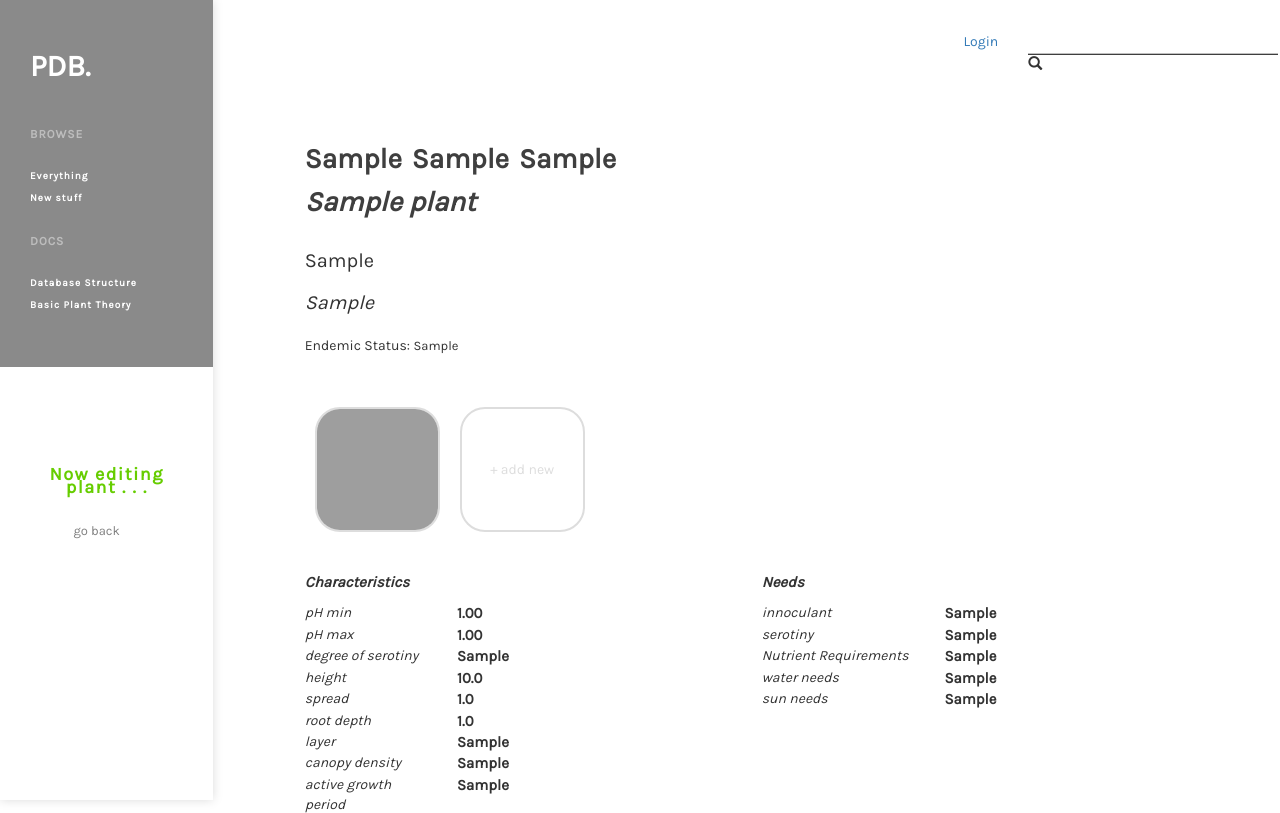
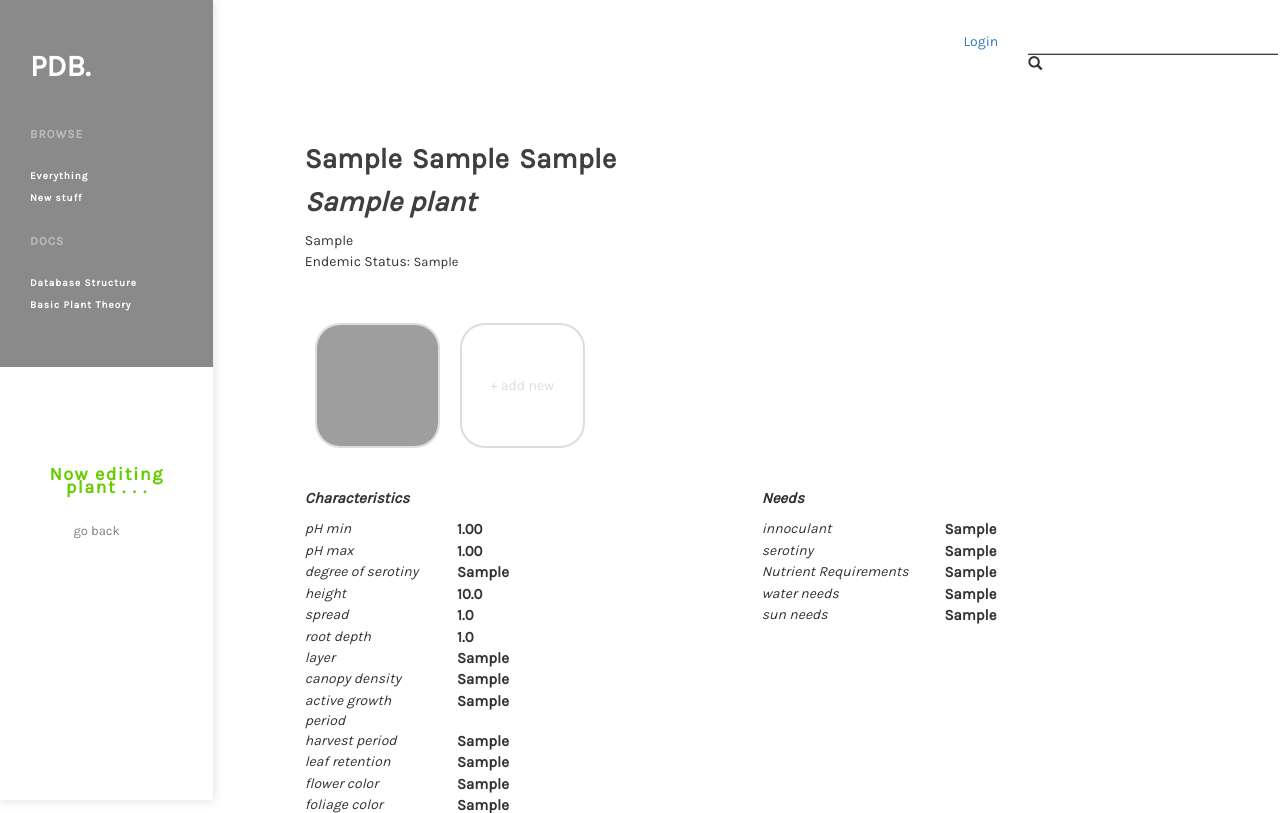
Before and after one commit to maminnas/django-plants, a Django app: page /frontend/edit/1/ in a window 1280 px wide. Shown: the top 813 px of the page. Run offline with Django 3.2, Linux system fonts and the light colour scheme; tables that the repository leaves empty hold one stand-in row (values such as "Sample post"); some libraries are stand-ins or nearby versions; grey boxes are pictures that could not be loaded.

Commit message:
modified:   frontend/__pycache__/__init__.cpython-35.pyc 	modified:   frontend/__pycache__/admin.cpython-35.pyc 	new file:   frontend/__pycache__/forms.cpython-35.pyc 	modified:   frontend/__pycache__/models.cpython-35.pyc 	new file:   frontend/__pycache__/urls.cpython-35.pyc 	new file:   frontend/__pycache__/views.cpython-35.pyc 	modified:   frontend/static/frontend/editplant.js 	modified:   frontend/static/frontend/main.css 	modified:   frontend/templates/frontend/editplant.html

```diff
--- a/frontend/static/frontend/editplant.js
+++ b/frontend/static/frontend/editplant.js
@@ -1,3 +1,5 @@
+
+
 var EditPlant = function(){
 	//----------------- BEGIN MODULE SCOPE VARIABLES ------------
 	var pub = {},
@@ -21,6 +23,15 @@
         species =pSpecies;
         variety = pVariety;
         userId = userId;
+
+        // $(document).ready(function(){
+        //     //first slide down and blink the message box
+        //     $("#object").animate({
+        //         top: "0px"
+        //     }, 2000 ).fadeOut(100).fadeIn(100).fadeOut(100).fadeIn(100).fadeOut(100).fadeIn(100).fadeOut(100).fadeIn(100);
+        //     $("#object").show(400).delay(5000).fadeOut(400)
+
+        // });
 
         jqueryMap.$plantNames.mouseenter(function(e){
             $("#clicktoedit").show()
@@ -129,7 +140,7 @@
         });
 
         // Submits form when modal save button is pressed.
-        $('.submitBtn').click(function(){
+        $('.submitBtn').click(function(){ //not update names
             if (userId < 0){
                 userNotAuthenticated();
                 return;
@@ -155,12 +166,19 @@
                 $("#commonName").html($("#input-commonName").val());
                 //$("#familyCommonName").html($("#input-familyCommonName").val());
                 //$("#family").html($("#input-family").val());
-                if($("#id_family option:selected").text().indexOf("--") < 0)
+                var family = $("#id_family option:selected").text();
+                if($("#id_family option:selected").text().indexOf("--") < 0){
                     $("#family").html( $("#id_family option:selected").text());
-                if($("#id_familyCommonName option:selected").text().indexOf("--") < 0)
+                    $("#family").show();
+                }
+                if($("#id_familyCommonName option:selected").text().indexOf("--") < 0){
                     $("#familyCommonName").html( $("#id_familyCommonName option:selected").text());
-                if($("#id_endemicStatus option:selected").text().indexOf("--") < 0)
+                    $("#familyCommonName").show();
+                }
+                if($("#id_endemicStatus option:selected").text().indexOf("--") < 0){
                     $("#endemicStatus").html( $("#id_endemicStatus option:selected").text());
+                    $("#endemicStatusWrapper").show();
+                }
                 $("#updateNamesMdl").modal("hide");
                 displayMessage();
             })
@@ -525,8 +543,13 @@
     }
 
     function displayMessage(){
-        if(!isNew)
-            $("#edit-msg").show(400).delay(5000).hide(400);
+        // if(!isNew)
+        //     $("#edit-msg").show(400).delay(5000).hide(400);
+        // $("#object").animate({
+        //         top: "0px"
+        //     }, 2000 ).fadeOut(100).fadeIn(100).fadeOut(100).fadeIn(100).fadeOut(100).fadeIn(100).fadeOut(100).fadeIn(100);
+
+        $("#object").fadeIn(2000).delay(5000).fadeOut(400)
     }
 
     function resetBorderColor(elements){
--- a/frontend/static/frontend/main.css
+++ b/frontend/static/frontend/main.css
@@ -11,6 +11,20 @@
 
 .formdiv{
 	display:inline-block;
+}
+
+.message{
+	display:none;
+	position:fixed;
+	width:400px;
+	color: white;
+	border:1px solid #ebccd1;
+	border-radius:25px;
+	background:#cc060c;
+	padding:5px;
+	right:100px;
+	top : 100px;
+	text-align: center;
 }
 
 div{
--- a/frontend/templates/frontend/editplant.html
+++ b/frontend/templates/frontend/editplant.html
@@ -38,10 +38,21 @@
 		<div class="col-sm-3"> </div>
 	</div>
 
+
+
+
 	<div class="row editplantrow">
+		<!-- TESTING MESSAGE- -->
+		<div id="object" class="message">
+	  	<strong>Thanks for your contribution!</strong>
+	  	<p>Changes will be reflected on this page, but please allow 24 hours for your changes to be reflected across the site.</p>
+		</div>
+		<!-- TESTING MESSAGE- -->
+
+
 		<div class="col-sm-1"></div> <!--EMPTY DIV OR OFFSET? -->
 		<div class="col-sm-11">
-			<div class="edit-plant-title name">{% spaceless %}
+			<div class="edit-plant-title">{% spaceless %}
 				<div class="name" id="genus">
 					{% if genus %}
 						{{ genus }}
@@ -61,42 +72,52 @@
 			</div>
 
 			{% if common_name %}
-				<div class="edit-plant-title name italic">
+				<div class="edit-plant-title italic">
 					<div class="name" id="commonName">
 						{{ common_name }}
 					</div>
 				</div>
 			{% else %}
-				<div class="edit-plant-title name italic" style="display:none;">
+				<div class="edit-plant-title italic" style="display:none;">
 					<div class="name" id="commonName"></div>
 				</div>
 			{% endif %}
-			<br>
+
 
 			{% if family %}
-				<div class="edit-plant-subtitle name">
-					<div class="name" id="family">{{ family }}</div>
+				<div class="edit-plant-subtitle name" id="family">{{ family }}
+					<!-- <div class="name" id="family">{{ family }}</div> -->
 				</div>
 			{% else %}
-				<div class="edit-plant-subtitle name" style="display:none;">
-					<div class="name" id="family"></div>
-				</div>
-			{% endif %}
-			<br>
-
-			{% if family_common_name %}
-				<div class="edit-plant-subtitle name italic">
-					<div class="name" id="familyCommonName">{{ family_common_name }}</div>
-				</div>
-			{% else %}
-				<div class="edit-plant-subtitle name italic" style="display:none;">
-					<div class="name" id="familyCommonName"></div>
+				<div class="edit-plant-subtitle name" id="family" style="display:none;">
+					<!-- <div class="name" id="family"></div> -->
 				</div>
 			{% endif %}
 
+
+			{% if family_common_name %}
+				<div class="edit-plant-subtitle name italic" id="familyCommonName">
+					<!-- <div class="name" id="familyCommonName">{{ family_common_name }}</div> -->
+				</div>
+			{% else %}
+				<div class="edit-plant-subtitle name italic" id="familyCommonName" style="display:none;">
+					<!-- <div class="name" id="familyCommonName"></div> -->
+				</div>
+			{% endif %}
+
+			{% if endemic_status %}
+				{% if endemic_status != 0 %}
+				<div class="name" id="endemicStatusWrapper">Endemic Status: <p id="endemicStatus">{{ endemic_status }}</p></div>
+				{% endif %}
+
+			{% else %}
+				<div class="name" id="endemicStatusWrapper" style="display:none;">Endemic Status: <p id="endemicStatus"></p></div>
+
+			{% endif %}
+
 			{% endspaceless %}
-			<br>
-				<div>{% if endemic_status %}{% if endemic_status != 0 %}Endemic Status: {% endif %}{% endif %}<p id="endemicStatus">{% if endemic_status %}{% if endemic_status != 0 %}{{ endemic_status }}{% endif %}{% endif %}</p></div>
+
+			<!-- <div style="display:none;" id="endemicStatusWrapper">Endemic Status: <p id="endemicStatus">{% if endemic_status %}{% if endemic_status != 0 %}{{ endemic_status }}{% endif %}{% endif %}</p></div> -->
 		</div>
 	</div>
 
```
